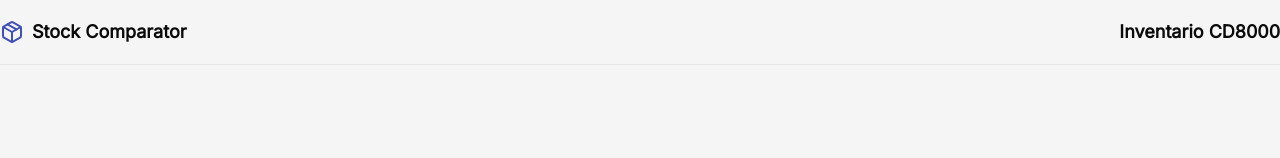
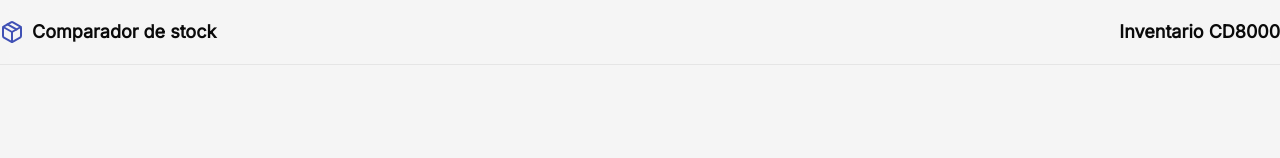
Before and after one commit to JuanCarlos71/conciliacion_stock, a Next.js app: page / in a window 1280 px wide. Shown: the top 158 px of the page. Built offline with nearby package versions, Linux system fonts and the light colour scheme.

Commit message:
Change header title from 'Stock Comparator' to 'Comparador de stock'

```diff
--- a/src/app/page.tsx
+++ b/src/app/page.tsx
@@ -12,7 +12,7 @@ export default function Home() {
         <div className="container flex h-16 items-center justify-between">
           <div className="flex items-center">
             <Package className="h-6 w-6 text-primary" />
-            <span className="ml-2 font-bold text-lg">Stock Comparator</span>
+            <span className="ml-2 font-bold text-lg">Comparador de stock</span>
           </div>
           <span className="font-semibold text-lg">Inventario CD8000</span>
         </div>
```
